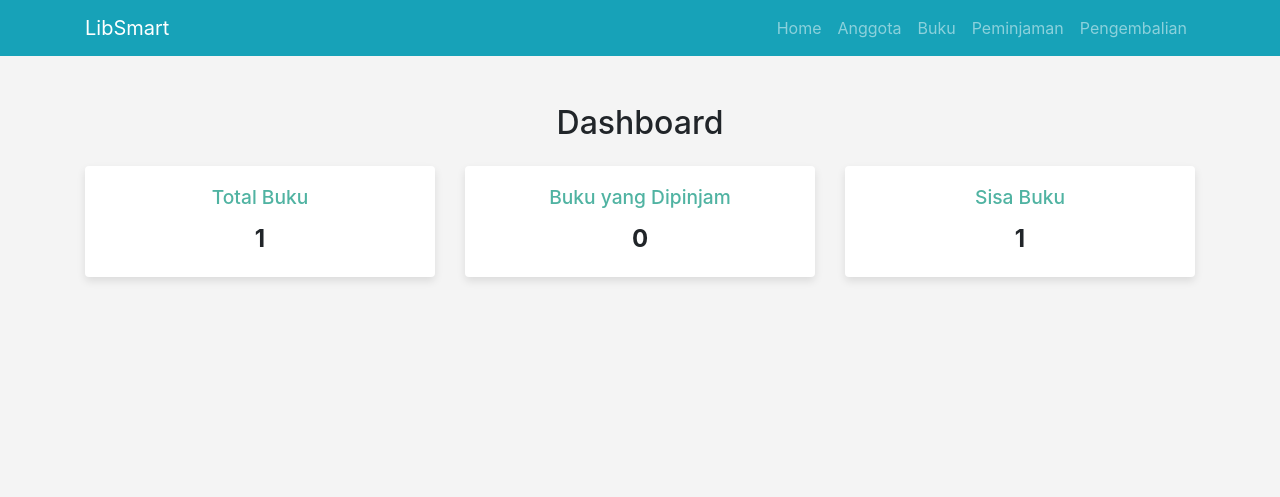
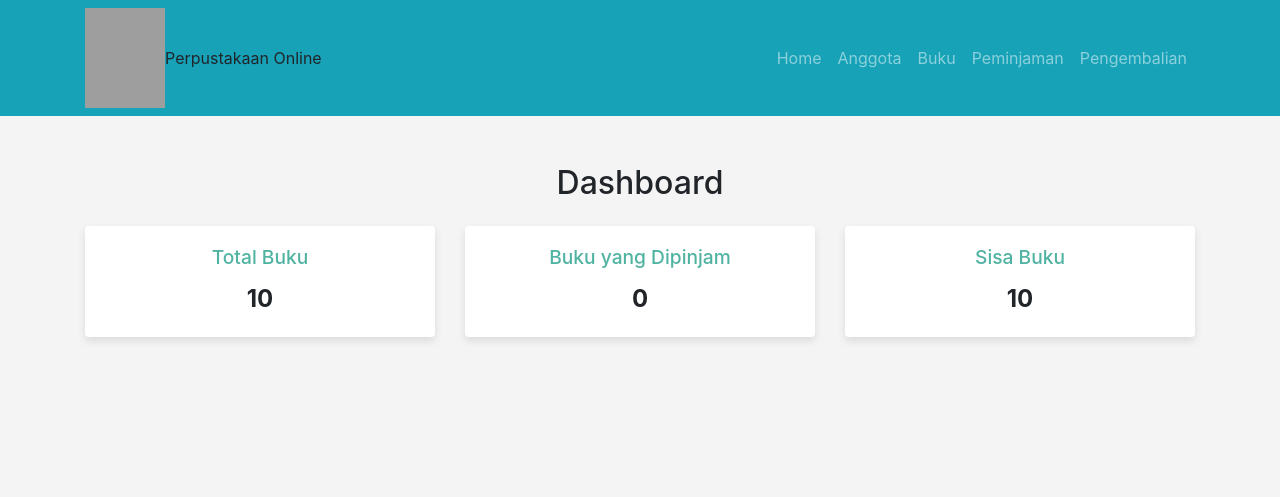
Before and after one commit to kelompokberapa/sewabuku, a PHP site: page / in a window 1280 px wide. Shown: the top 497 px of the page. Run offline with PHP 8.4, Linux system fonts and the light colour scheme; tables that the repository leaves empty or names only in its code hold one stand-in row (values such as "Sample post"); some libraries are stand-ins or nearby versions; grey boxes are pictures that could not be loaded.

Commit message:
push index&peminjaman - opik

```diff
--- a/index.php
+++ b/index.php
@@ -2,15 +2,26 @@
 include 'koneksi.php';
 ?>
 
-<!DOCTYPE html>
-<html>
+    <!DOCTYPE html>
+<html lang="en">
 <head>
-    <title>LibSmart</title>
-    <link href="https://maxcdn.bootstrapcdn.com/bootstrap/4.5.2/css/bootstrap.min.css" rel="stylesheet">
+    <meta charset="UTF-8">
+    <meta name="viewport" content="width=device-width, initial-scale=1.0">
+    <title>LibSmart | Perpustakaan Online</title>
+    <!-- Bootstrap CSS -->
+    <link href="https://stackpath.bootstrapcdn.com/bootstrap/4.5.2/css/bootstrap.min.css" rel="stylesheet">
     <style>
         body {
             background-color: #f4f4f4;
         }
+
+        .navbar-brand img {
+        max-height: 250px; /* Ubah ukuran sesuai kebutuhan */
+        width: auto; /* Pertahankan rasio aspek gambar */
+    }
+    .navbar-nav .nav-link {
+        padding: 10px 15px; /* Ubah padding sesuai kebutuhan */
+    }
 
         footer {
             background: #50b3a2;
@@ -48,7 +59,9 @@ include 'koneksi.php';
 <body>
 <nav class="navbar navbar-expand-lg navbar-dark bg-info">
     <div class="container">
-        <a class="navbar-brand" id="branding" href="index.php">LibSmart</a>
+        <img src="img/perpus.png" width="80" height="100" class="d-inline-block align-top" alt="LibSmart Logo">
+            Perpustakaan Online
+        </img>
         <button class="navbar-toggler" type="button" data-toggle="collapse" data-target="#navbarNav" aria-controls="navbarNav" aria-expanded="false" aria-label="Toggle navigation">
             <span class="navbar-toggler-icon"></span>
         </button>
@@ -78,17 +91,17 @@ include 'koneksi.php';
     <h2 class="text-center mb-4">Dashboard</h2>
     <?php
     // Total Buku
-    $total_buku_query = "SELECT COUNT(*) as total FROM buku";
+    $total_buku_query = "SELECT SUM(jumlah) as total FROM buku";
     $total_buku_result = $conn->query($total_buku_query);
     $total_buku = $total_buku_result->fetch_assoc()['total'];
 
     // Buku yang Dipinjam
-    $buku_dipinjam_query = "SELECT COUNT(*) as total FROM buku WHERE status_pinjam = 1";
+    $buku_dipinjam_query = "SELECT COUNT(*) as total FROM peminjaman WHERE tanggal_kembali IS NULL";
     $buku_dipinjam_result = $conn->query($buku_dipinjam_query);
     $buku_dipinjam = $buku_dipinjam_result->fetch_assoc()['total'];
 
     // Sisa Buku
-    $sisa_buku = $total_buku - $buku_dipinjam;
+    $sisa_buku = $total_buku ;
     ?>
     <div class="row">
         <div class="col-md-4">
@@ -122,7 +135,10 @@ include 'koneksi.php';
         <p>LibSmart &copy; 2024</p>
     </footer>
 
-<script src="https://ajax.googleapis.com/ajax/libs/jquery/3.5.1/jquery.min.js"></script>
-<script src="https://maxcdn.bootstrapcdn.com/bootstrap/4.5.2/js/bootstrap.min.js"></script>
+    <!-- Boostrap JS -->
+    <script src="https://cdn.jsdelivr.net/npm/bootstrap@5.1.3/dist/js/bootstrap.bundle.min.js" integrity="sha384-ka7Sk0Gln4gmtz2MlQnikT1wXgYsOg+OMhuP+IlRH9sENBO0LRn5q+8nbTov4+1p" crossorigin="anonymous"></script>
+    <script src="https://code.jquery.com/jquery-3.5.1.slim.min.js"></script>
+    <script src="https://cdn.jsdelivr.net/npm/@popperjs/core@2.5.2/dist/umd/popper.min.js"></script>
+    <script src="https://stackpath.bootstrapcdn.com/bootstrap/4.5.2/js/bootstrap.min.js"></script>
 </body>
 </html>
```
Also changed, not shown: peminjaman.php (+4 -6 lines).
